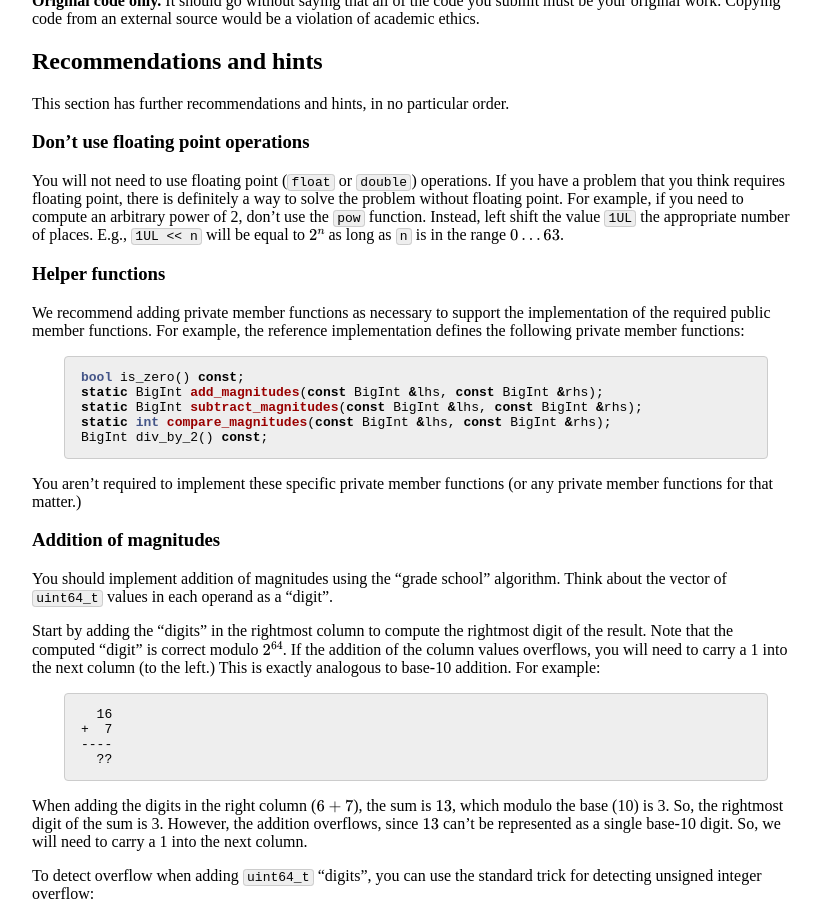
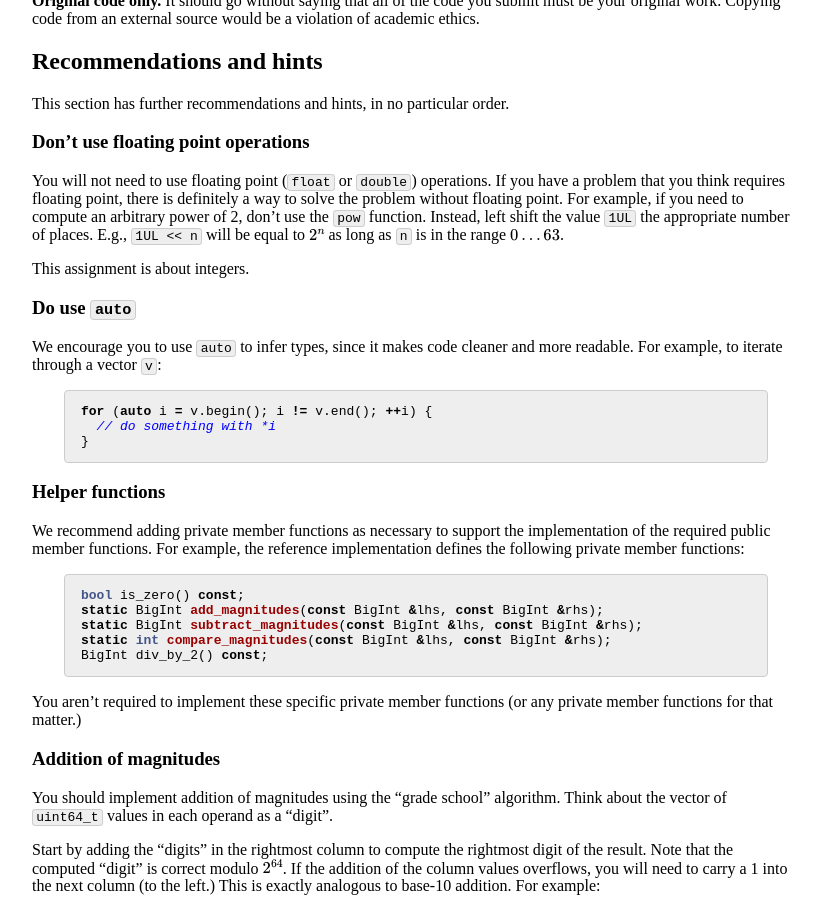
Before and after one commit to jhucsf/spring2024, a Jekyll site: the page built from assign/assign01.md, in a window 1280 px wide and 900 px high, scrolled down 2880 px. Shown: the whole window, without its empty margins (224-1042 px from the left). Built offline with Jekyll 4.4.1, drawn with Linux system fonts in a browser that asks for light colours; formulas are drawn with MathJax 3.

Commit message:
mention that using "auto" is encouraged

````diff
--- a/assign/assign01.md
+++ b/assign/assign01.md
@@ -189,6 +189,20 @@ if you need to compute an arbitrary power of 2, don't use the `pow` function.
 Instead, left shift the value `1UL` the appropriate number of places.
 E.g., `1UL << n` will be equal to $$2^{n}$$ as long as `n` is in the range
 $$0 \ldots 63$$.
+
+This assignment is about integers.
+
+### Do use `auto`
+
+We encourage you to use `auto` to infer types, since it makes code
+cleaner and more readable. For example, to iterate through a
+vector `v`:
+
+```c++
+for (auto i = v.begin(); i != v.end(); ++i) {
+  // do something with *i
+}
+```
 
 ### Helper functions
 
````
